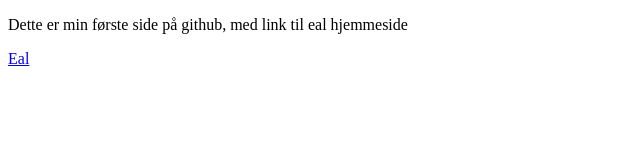
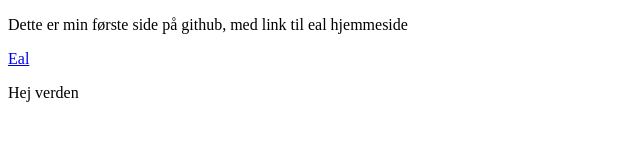
Before and after one commit to FruSkriver/pia, a plain HTML site: page index.html in a window 1280 px wide. Shown: the full height of the page, 0-640 px from the left. Drawn offline with Linux system fonts and the light colour scheme.

Commit message:
nyt
har lavet hej verden

```diff
--- a/index.html
+++ b/index.html
@@ -7,6 +7,7 @@
 <body>
 <p>Dette er min f&oslash;rste side på github, med link til eal hjemmeside</p>
 <a href="http://www.eal.dk/eal/sit>Eale.aspx?p=23">Eal</a>
+<p>Hej verden</p>
 </body>
 
 </html>
```
